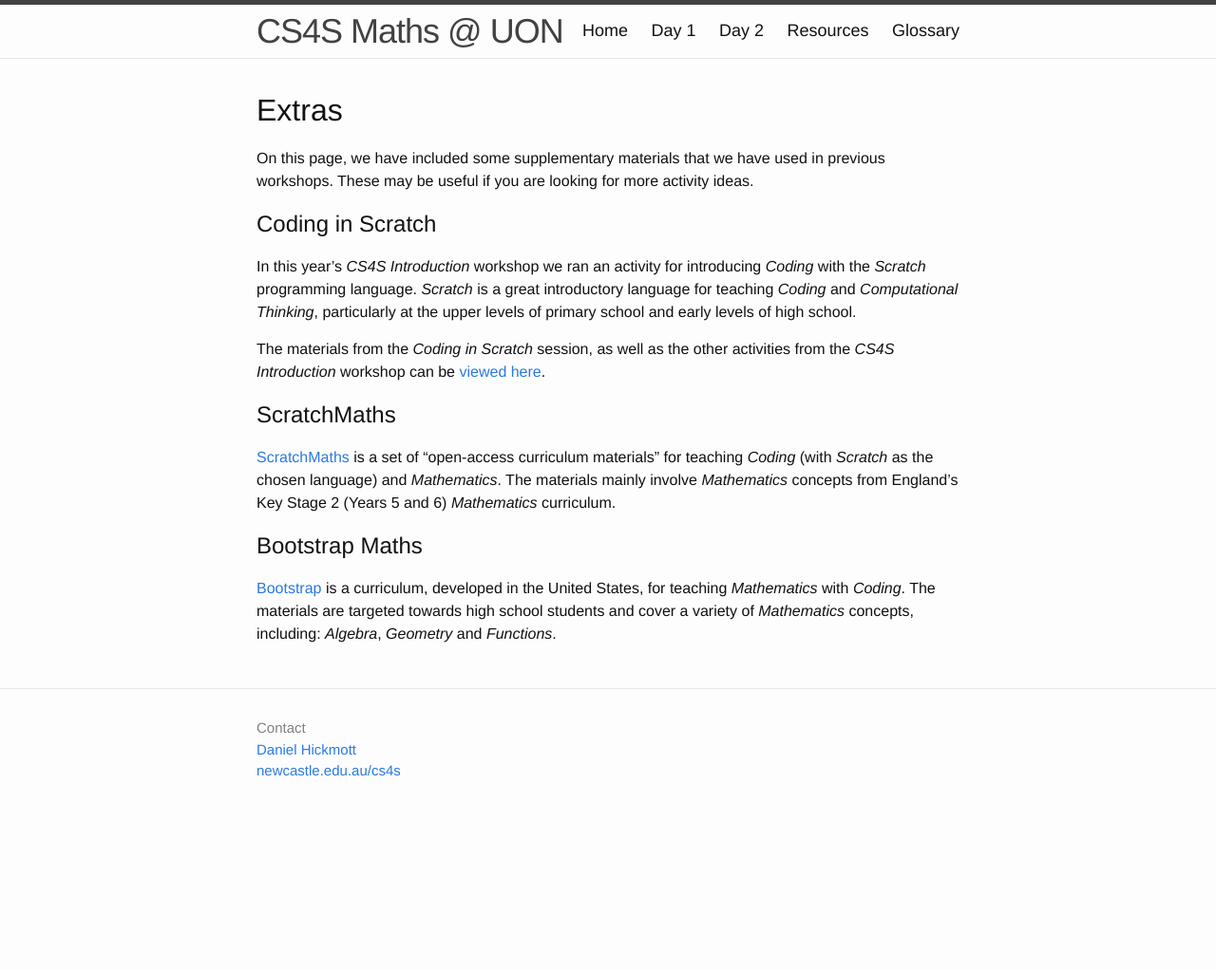
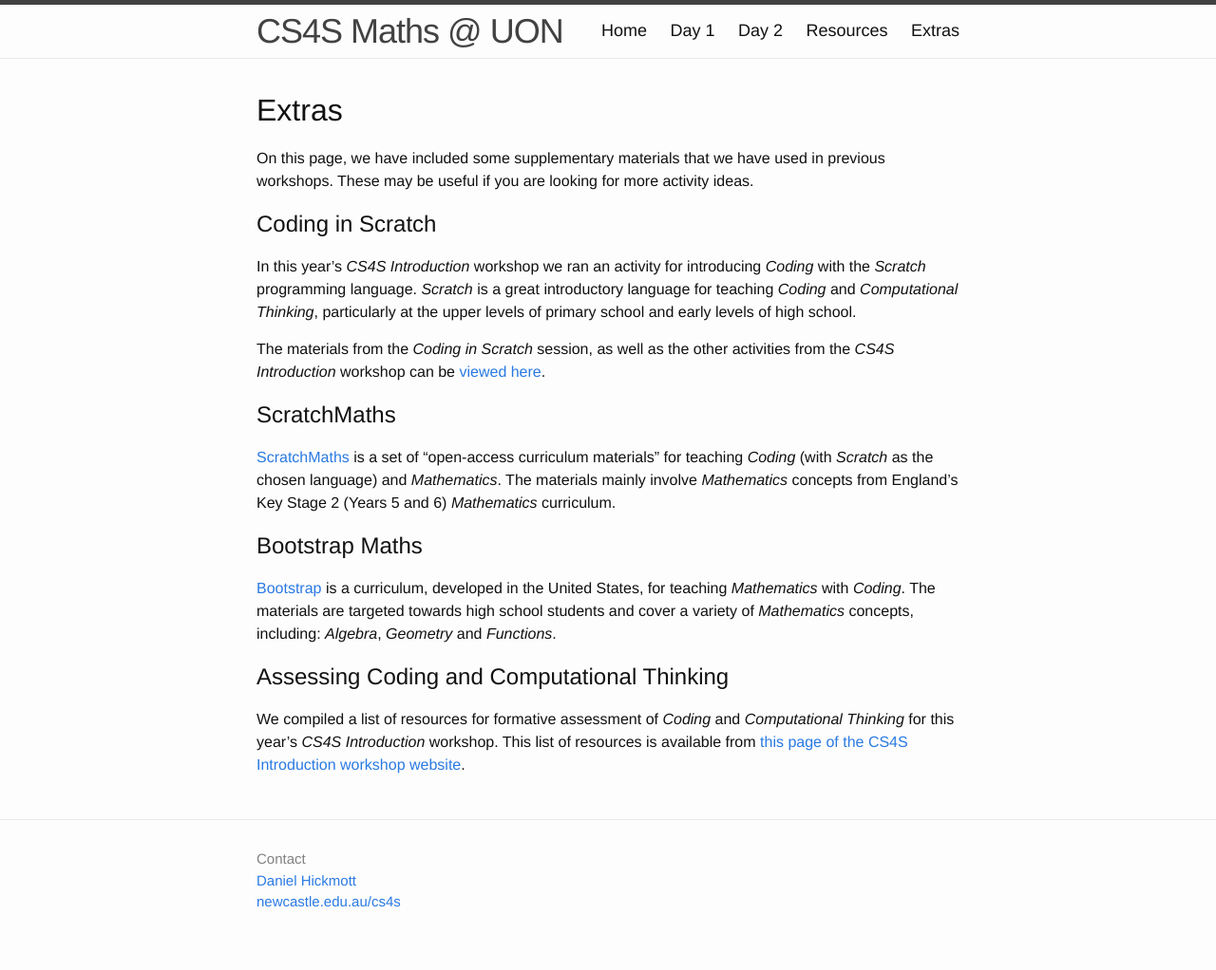
Before and after one commit to cs4s/math-2017, a Jekyll site: the page built from extras.md, in a window 1280 px wide. Shown: the whole page at 95% size. Built offline with Jekyll 4.4.1, drawn with Linux system fonts in a browser that asks for light colours; before the commit the page ends 900 px from its top, so only the background shows below that.

Commit message:
Fixes some of the content on the index and extras pages

```diff
--- a/_includes/header.html
+++ b/_includes/header.html
@@ -18,7 +18,7 @@
         <a class="page-link" href="{{ site.baseurl | append: site.day1_path  }}">Day 1</a>
         <a class="page-link" href="{{ site.baseurl | append: site.day2_path }}">Day 2</a>
         <a class="page-link" href="{{ site.baseurl | append: site.resources_path }}">Resources</a>
-        <a class="page-link" href="{{ site.baseurl | append: site.extras_path }}">Glossary</a>
+        <a class="page-link" href="{{ site.baseurl | append: site.extras_path }}">Extras</a>
       </div>
     </nav>
 
--- a/extras.md
+++ b/extras.md
@@ -24,3 +24,8 @@ The materials mainly involve *Mathematics* concepts from England's Key Stage 2 (
 
 [Bootstrap](http://www.bootstrapworld.org/){:target="_blank"} is a curriculum, developed in the United States, for teaching *Mathematics* with *Coding*.
 The materials are targeted towards high school students and cover a variety of *Mathematics* concepts, including: *Algebra*, *Geometry* and *Functions*.
+
+## Assessing Coding and Computational Thinking
+
+We compiled a list of resources for formative assessment of *Coding* and *Computational Thinking* for this year's *CS4S Introduction* workshop.
+This list of resources is available from [this page of the CS4S Introduction workshop website](https://cs4s.github.io/intro-2017/day2/assessing_coding/){:target="_blank"}.
```
Also changed, not shown: day1/coding/index.md (+1 -0 lines), index.md (+1 -1 lines).
